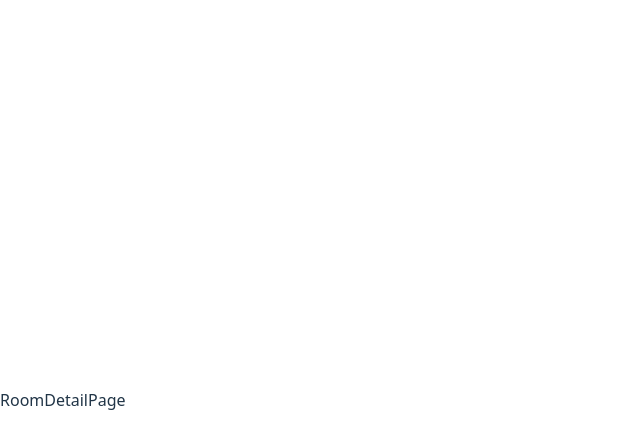
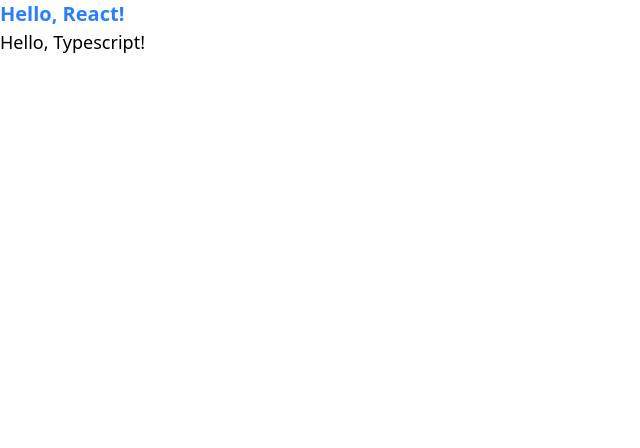
Before and after one commit to AWS-Cloud-Club-at-Dongguk/qna_for_dgu, a React (Vite) app in the folder frontend/: page / in a window 1280 px wide. Shown: the top 448 px of the page, without its empty margins (0-640 px from the left). Built offline with nearby package versions, Linux system fonts and the light colour scheme.

Commit message:
setting: setup tailwind v4 (#12)
Signed-off-by: EunJiJung <bianbbc87@gmail.com>

```diff
--- /dev/null
+++ b/frontend/postcss.config.js
@@ -0,0 +1,6 @@
+import tailwindcss from '@tailwindcss/postcss'
+import autoprefixer from 'autoprefixer'
+
+export default {
+  plugins: [tailwindcss(), autoprefixer()],
+}
--- a/frontend/src/features/room/pages/RoomDetailPage.tsx
+++ b/frontend/src/features/room/pages/RoomDetailPage.tsx
@@ -1,9 +1,12 @@
 import React from 'react'
 
 function RoomDetailPage() {
-  return (
-    <div>RoomDetailPage</div>
-  )
+    return (
+        <div>
+            <h2 className="text-blue-500 text-xl font-bold">Hello, React!</h2>
+            <p className="text-lg font-medium">Hello, Typescript!</p>
+        </div>
+    )
 }
 
 export default RoomDetailPage
--- a/frontend/src/index.css
+++ /dev/null
@@ -1,68 +0,0 @@
-:root {
-    font-family: system-ui, Avenir, Helvetica, Arial, sans-serif;
-    line-height: 1.5;
-    font-weight: 400;
-
-    color-scheme: light dark;
-    color: rgba(255, 255, 255, 0.87);
-    background-color: #242424;
-
-    font-synthesis: none;
-    text-rendering: optimizeLegibility;
-    -webkit-font-smoothing: antialiased;
-    -moz-osx-font-smoothing: grayscale;
-}
-
-a {
-    font-weight: 500;
-    color: #646cff;
-    text-decoration: inherit;
-}
-a:hover {
-    color: #535bf2;
-}
-
-body {
-    margin: 0;
-    display: flex;
-    place-items: center;
-    min-width: 320px;
-    min-height: 100vh;
-}
-
-h1 {
-    font-size: 3.2em;
-    line-height: 1.1;
-}
-
-button {
-    border-radius: 8px;
-    border: 1px solid transparent;
-    padding: 0.6em 1.2em;
-    font-size: 1em;
-    font-weight: 500;
-    font-family: inherit;
-    background-color: #1a1a1a;
-    cursor: pointer;
-    transition: border-color 0.25s;
-}
-button:hover {
-    border-color: #646cff;
-}
-button:focus,
-button:focus-visible {
-    outline: 4px auto -webkit-focus-ring-color;
-}
-
-@media (prefers-color-scheme: light) {
-    :root {
-        color: #213547;
-        background-color: #ffffff;
-    }
-    a:hover {
-        color: #747bff;
-    }
-    button {
-        background-color: #f9f9f9;
-    }
-}
--- a/frontend/src/main.tsx
+++ b/frontend/src/main.tsx
@@ -1,6 +1,6 @@
 import { StrictMode } from 'react'
 import { createRoot } from 'react-dom/client'
-import './index.css'
+import '@/styles/global.css'
 import App from '@/App'
 import { BrowserRouter } from 'react-router-dom'
 
--- /dev/null
+++ b/frontend/src/styles/global.css
@@ -0,0 +1 @@
+@import "tailwindcss";
--- a/frontend/vite.config.ts
+++ b/frontend/vite.config.ts
@@ -1,8 +1,13 @@
 import { defineConfig } from 'vite'
 import react from '@vitejs/plugin-react-swc'
-import tsconfigPaths from 'vite-tsconfig-paths';
+import tsconfigPaths from 'vite-tsconfig-paths'
+import tailwindcss from '@tailwindcss/vite'
 
 // https://vite.dev/config/
 export default defineConfig({
-    plugins: [react(), tsconfigPaths()],
+    plugins: [
+        react(),
+        tsconfigPaths(),
+        tailwindcss()
+    ],
 })
--- /dev/null
+++ b/frontend/webpack.config.js
@@ -0,0 +1,12 @@
+module.exports = {
+    // 로더 등록
+    module: {
+        rules: [
+            {
+                test: /\.css?$/,
+                use: ['style-loader', 'css-loader', 'postcss-loader'],
+                exclude: ['/node_modules/'],
+            },
+        ],
+    },
+};
```
Also changed, not shown: frontend/package.json (+8 -0 lines), 2 other files (tests, documents, lock files or other folders).
